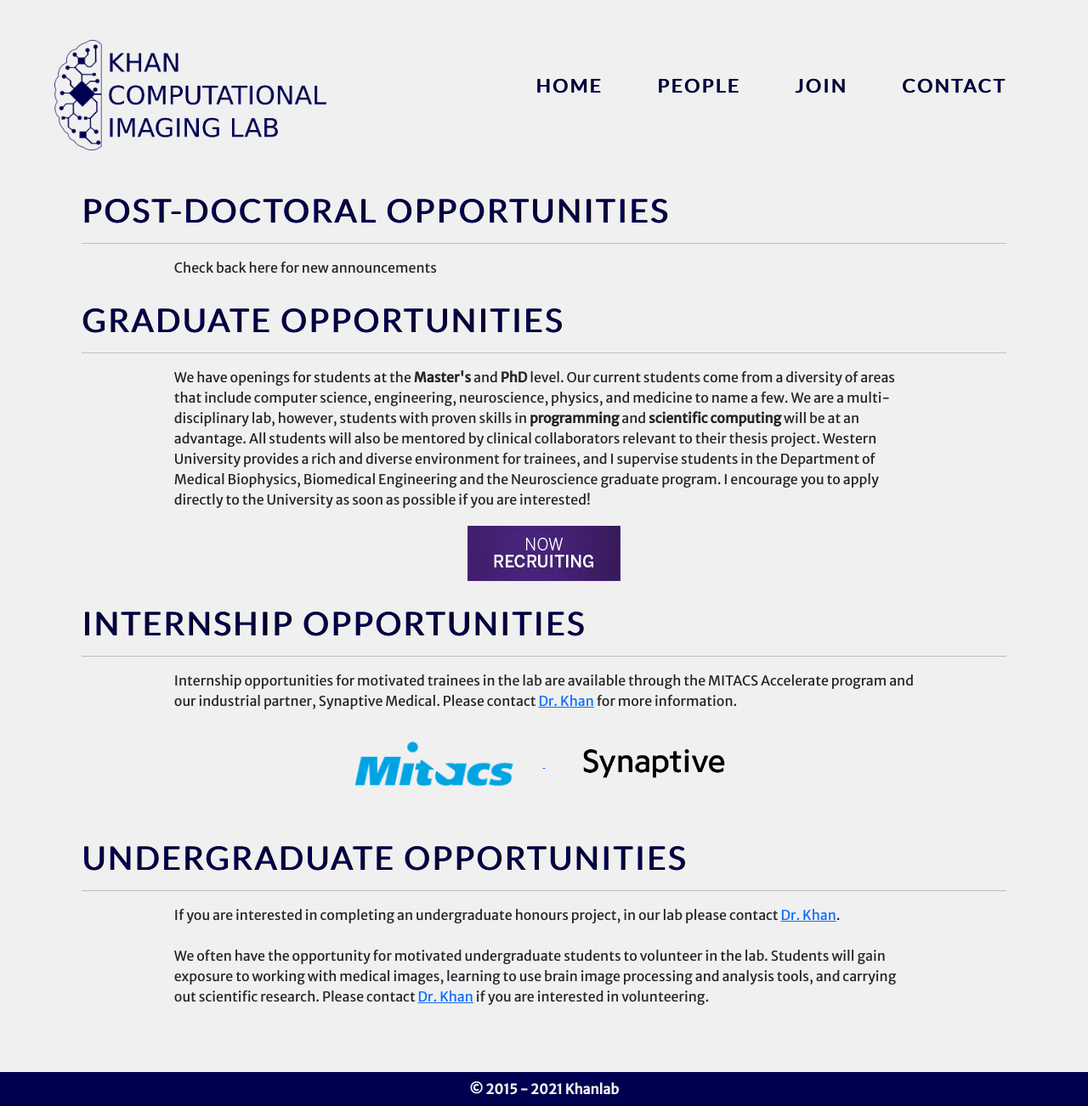
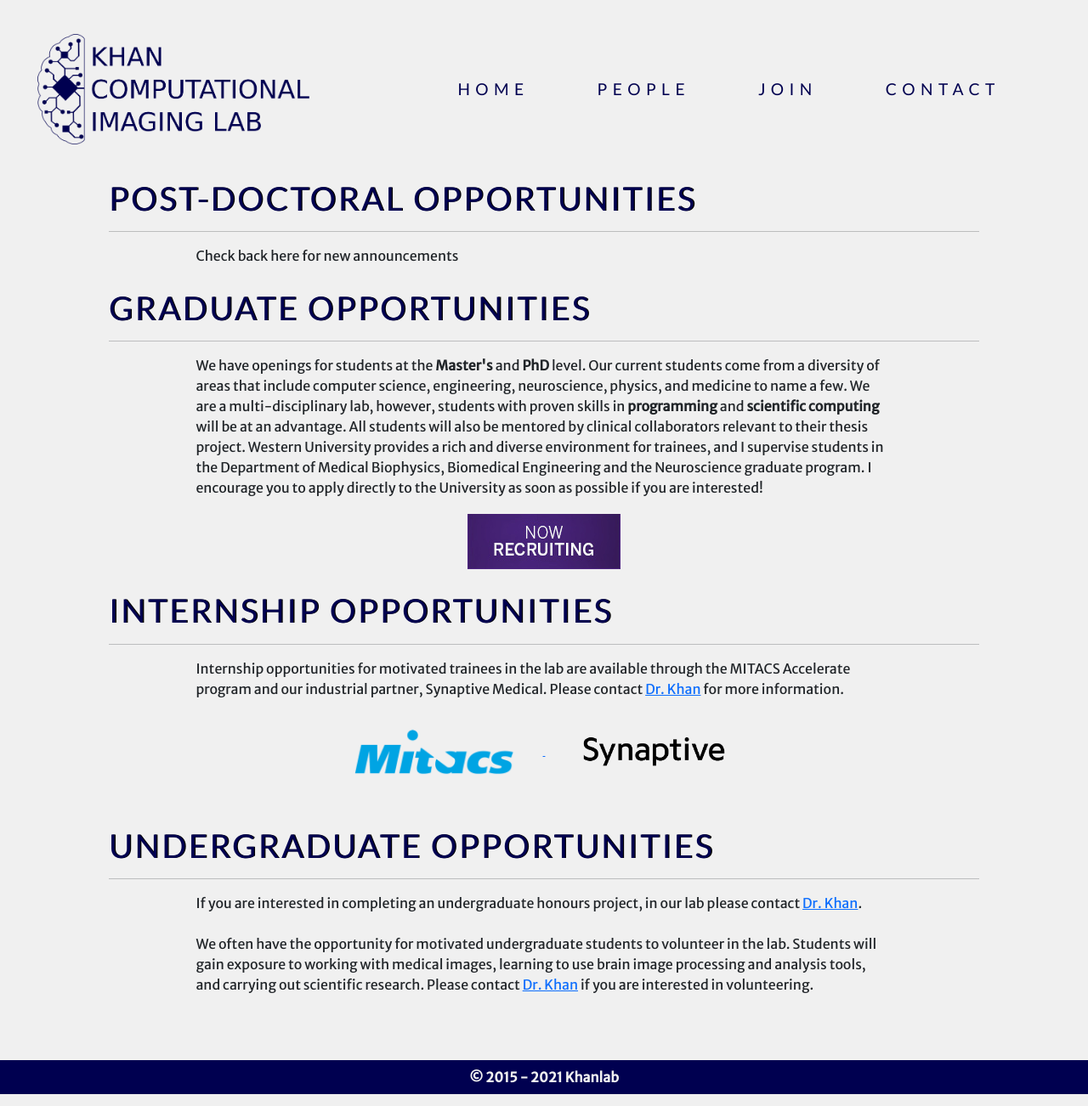
Before and after one commit to khanlab/khanlab.github.io, a Jekyll site: the page built from join.html, in a window 1280 px wide. Shown: the whole page at 85% size. Built offline with Jekyll 4.4.1, drawn with Linux system fonts in a browser that asks for light colours.

Commit message:
add responsive bs5 nav

```diff
--- a/_includes/navigation.html
+++ b/_includes/navigation.html
@@ -1,16 +1,70 @@
-<nav id="navbar">
+<nav class="navbar navbar-expand-lg navbar-light">
+  <div class="container-fluid">
+    <!-- Logo -->
     <img
       src="/assets/images/khanlab_logo.png"
       alt="Khan Computational Imaging Lab"
+      class="nav-brand"
     />
 
-  <ul id="navlist">
+    <!-- Button -->
+    <button
+      class="navbar-toggler"
+      type="button"
+      data-bs-toggle="collapse"
+      data-bs-target="#navbarToggler"
+      aria-controls="navbarToggler"
+      aria-expanded="false"
+      aria-label="Toggle navigation"
+    >
+    <div class="animated-icon">
+      <span></span><span></span><span></span><span></span>
+    </div>
+    </button>
+
+    <!-- Collapsible content-->
+    <div class="collapse navbar-collapse" id="navbarToggler">
+      <ul class="navbar-nav me-auto mb-2 mb-lg-0">
         {% for item in site.data.navigation %}
-    <li><a href="{{ item.link }}" class="navlink">{{ item.name }}</a></li>
+        <li class="nav-item">
+          <a href="{{ item.link }}" class="nav-link">{{ item.name }}</a>
+        </li>
         {% endfor %}
       </ul>
-
-  <div id="nav-toggle">
-    <div id="hamburger"></div>
+    </div>
   </div>
 </nav>
+
+<!-- Logo -->
+<!-- <img
+    src="/assets/images/khanlab_logo.png"
+    alt="Khan Computational Imaging Lab"
+    class="nav-brand"
+  /> -->
+
+<!-- Button -->
+<!-- <button
+    class="navbar-toggler nav-button"
+    type="button"
+    data-bs-toggle="collapse"
+    data-bs-target="#navbarContent"
+    aria-controls="navbarContent"
+    aria-expanded="false"
+    aria-label="Toggle navigation"
+  >
+    <div class="animated-icon">
+      <span></span><span></span><span></span><span></span>
+    </div>
+  </button> -->
+
+<!-- Content -->
+<!-- <div class="collapse navbar-collapse" id="navbarContent">
+    <ul class="navbar-nav me-auto">
+      {% for item in site.data.navigation %}
+      <li class="nav-item">
+        <a href="{{ item.link }}" class="nav-link">{{ item.name }}</a>
+      </li>
+      {% endfor %}
+    </ul>
+  </div> -->
+<!-- </nav> -->
--- a/assets/css/base.css
+++ b/assets/css/base.css
@@ -1,5 +1,4 @@
 /* Base CSS */
-
 * {
   margin: 0;
   padding: 0;
@@ -11,127 +10,98 @@
   font-family: "Merriweather Sans", sans-serif;
 }
 
-#navbar {
-  display: flex;
-  justify-content: space-between;
-  align-items: center;
-  height: 10vw;
+.nav-brand {
+  width: 35vw;
+  margin-left: 2.5vw;
+  margin-top: 2.5vw;
 }
 
-#navbar img {
-  z-index: 1000;
-  background-color: rgb(240, 240, 240);
-  width: 35vw;
-  height: auto;
-  margin-top: 15vw;
+.navbar-light .navbar-toggler {
+  color: transparent;
+  border-color: transparent;
+}
+
+.animated-icon {
+  width: 30px;
+  height: 20px;
+  margin-top: 2.5vw;
+  position: relative;
+  transform: rotate(0deg);
+  transition: 0.5s ease-in-out;
+  cursor: pointer;
+}
+
+.animated-icon span {
+  display: block;
+  position: absolute;
+  height: 3px;
+  width: 100%;
+  border-radius: 9px;
+  opacity: 1;
+  left: 0;
+  transform: rotate(0deg);
+  transition: 0.25s ease-in-out;
+  background: rgb(0, 0, 80);
+}
+
+.animated-icon span:nth-child(1) {
+  top: 0px;
+}
+
+.animated-icon span:nth-child(2),
+.animated-icon span:nth-child(3) {
+  top: 10px;
+}
+
+.animated-icon span:nth-child(4) {
+  top: 20px;
+}
+
+.animated-icon.open span:nth-child(1),
+.animated-icon.open span:nth-child(4) {
+  top: 11px;
+  width: 0%;
+  left: 50%;
+}
+
+.animated-icon.open span:nth-child(2) {
+  transform: rotate(45deg);
+}
+
+.animated-icon.open span:nth-child(3) {
+  transform: rotate(-45deg);
+}
+
+.nav-item {
+  font-family: "Lato", sans-serif;
+  font-size: 2vh;
+  text-transform: uppercase;
+  text-decoration: none;
+  letter-spacing: .75vw;
+  margin-top: 2.5vw;
   margin-left: 5vw;
 }
 
-#navlist {
-  z-index: 998;
-  list-style: none;
-  position: absolute;
-  top: 25vw;
-  left: 0vw;
-  width: 100vw;
-  height: auto;
-  background-color: rgb(240, 240, 240, 0.9);
-  flex-direction: column;
-  justify-content: space-around;
-  transform: translateY(-100vw);
-  transition: transform 0.5s;
+.navbar-light .navbar-nav .nav-link {
+  color: rgb(0, 0, 80);
 }
 
-.open #navlist {
-  transform: translateY(0vw);
+.nav-link {
+  text-decoration: none;
 }
 
-#navlist li {
-  padding-left: 5vw;
-  padding-bottom: 4vw;
-}
-
-.navlink {
-  font-family: "Lato", sans-serif;
-  color: rgb(0, 0, 80);
-  text-shadow: 0.1vw 0 #000;
-  font-size: 2vh;
-  letter-spacing: 0.2vw;
-  text-decoration: none;
-  text-transform: uppercase;
-}
-
-.navlink:hover {
-  color: rgb(0, 0, 80);
+.nav-link:hover {
   text-decoration: underline;
-  text-decoration-thickness: 0.5vw;
-  text-underline-offset: 1.25vw;
-}
-
-#nav-toggle {
-  z-index: 1000;
-  position: relative;
-  display: flex;
-  flex-direction: column;
-  justify-content: center;
-  align-items: center;
-  top: 6.5vw;
-  right: 7.5vw;
-  width: 5vw;
-  height: 1vw;
-  cursor: pointer;
-  color: rgb(0, 0, 80);
-  transition: all 0.5s ease-in-out;
-}
-
-#hamburger {
-  width: 5vw;
-  height: 1vw;
-  background-color: rgb(0, 0, 80);
-  border-radius: 0.5vw;
-  border: none;
-  transition: all 0.5s ease-out;
-}
-
-#hamburger::before,
-#hamburger::after {
-  content: "";
-  position: absolute;
-  width: 5vw;
-  height: 1vw;
-  background-color: rgb(0, 0, 80);
-  border-radius: 0.5vw;
-  border: none;
-}
-
-#hamburger::before {
-  transform: translateY(-1.5vw);
-}
-
-#hamburger::after {
-  transform: translateY(1.5vw);
-}
-
-.open #hamburger {
-  background: transparent;
-}
-
-.open #hamburger::before {
-  transform-origin: (0, 0);
-  transform: rotate(45deg);
-}
-
-.open #hamburger::after {
-  transform-origin: (0, 0);
-  transform: rotate(-45deg);
+  text-decoration-thickness: .25vw;
+  text-underline-offset: 1.5vw;
 }
 
 #body-container {
-  margin: 15vw 7.5vw 4vw;
+  margin: 5vw 7.5vw 4vw;
 }
 
 #footer {
-  background-color: rgb(0,0,80);
+  background-color: rgb(0, 0, 80);
   color: rgb(240, 240, 240);
 }
 
@@ -147,38 +117,27 @@
 
 /* Large screens */
 @media only screen and (min-width: 1024px) {
-  #navbar {
-    height: 2.5vw;
-  }
-
-  #navbar img {
+  .nav-brand {
     width: 25vw;
   }
 
-  #navlist {
-    position: initial;
-    width: initial;
-    height: initial;
-    background-color: transparent;
-    display: inline-flex;
-    justify-content: initial;
-    flex-direction: row;
-    transform: initial;
-    transition: initial;
-    margin-top: 18.5vw;
-    margin-right: 7.5vw;
+  .navbar-nav {
+    margin-left: 8vw;
   }
 
-  .navlink {
-    font-size: 1.75vw;
+  .nav-item {
+    font-size: 1.5vw;
+    letter-spacing: .5vw;
   }
 
-  #nav-toggle {
-    display: none;
+  .nav-link:hover {
+    text-underline-offset: 1vw;
   }
 
   #body-container {
-    margin-top: 15vw;
+    margin-top: 2.5vw;
+    margin-left: 10vw;
+    margin-right: 10vw;
   }
 
   h2 {
--- a/assets/js/custom.js
+++ b/assets/js/custom.js
@@ -1,7 +1,6 @@
 // Navbar
-const navbar = document.querySelector("#navbar");
-const menuToggle = document.querySelector("#nav-toggle");
-
-menuToggle.addEventListener("click", () => {
-  navbar.classList.toggle("open");
+$(document).ready(function () {
+  $(".navbar-toggler").on("click", function () {
+    $(".animated-icon").toggleClass("open");
+  });
 });
```
Lines whose indentation alone changed are shown as unchanged.
